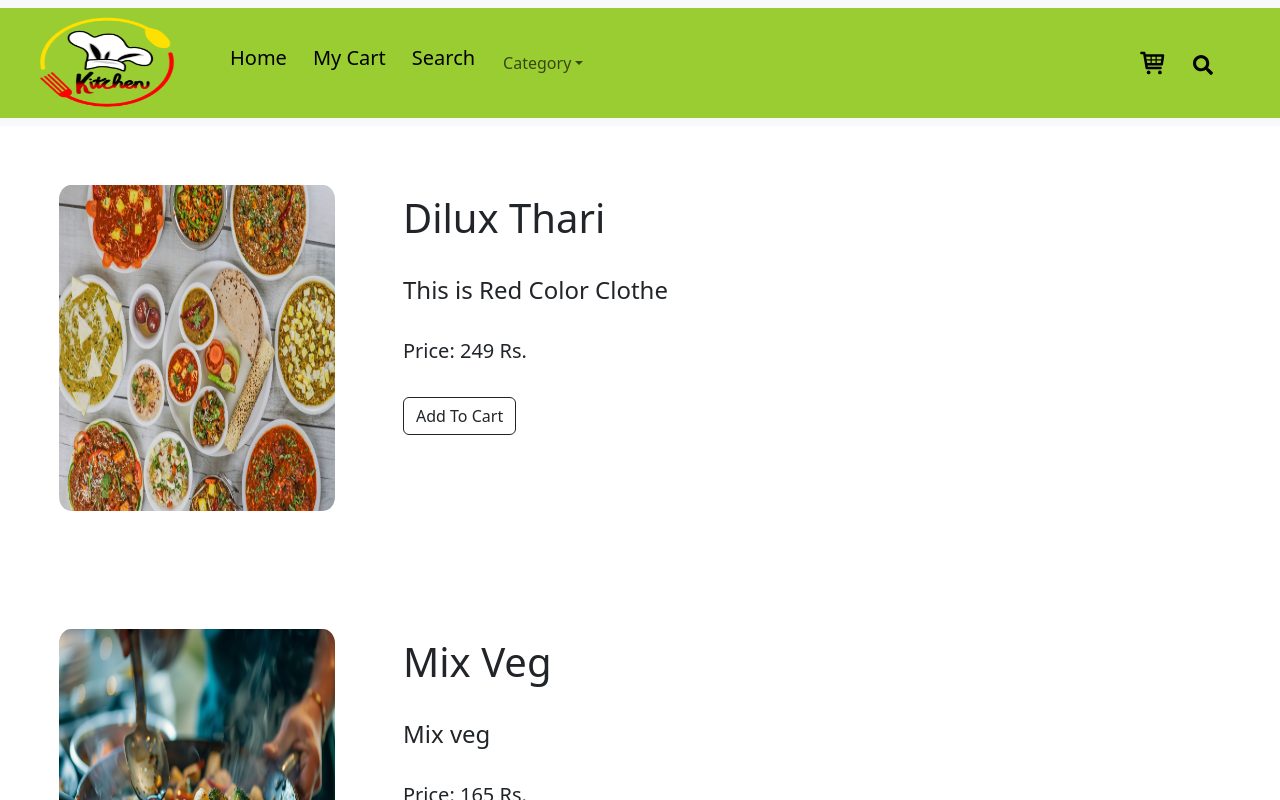
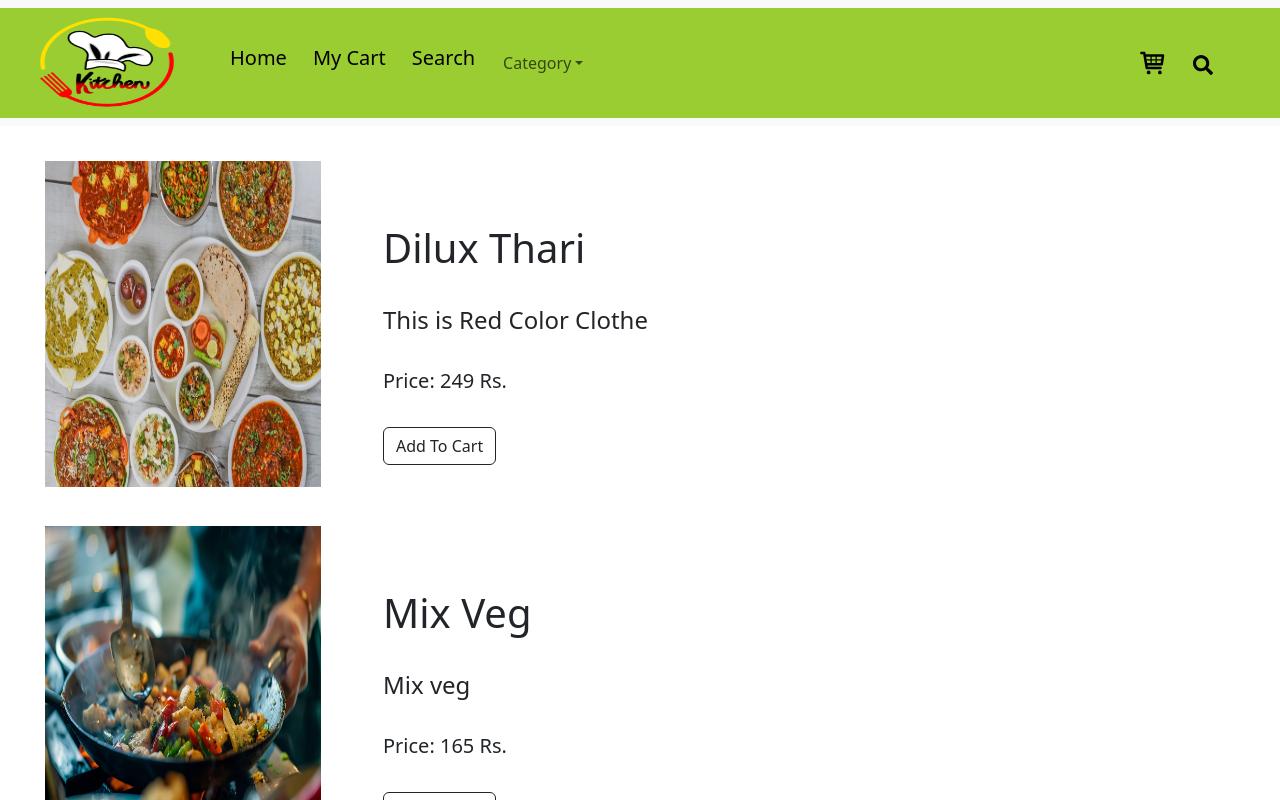
Before and after one commit to rahullokhande123/React.js_Website, a React (Vite) app: page /veg in a window 1280 px wide. Shown: the top 800 px of the page. Built offline with nearby package versions, Linux system fonts and the light colour scheme; data requests are answered from the project's data file.

Commit message:
Veg Page

```diff
--- a/src/css/style.css
+++ b/src/css/style.css
@@ -25,3 +25,9 @@
     color: white;
     margin-top: 150px;
 }
+#vegItem{
+    margin-left: 15%;
+    width: 280px;
+    height: 330px;
+    border: 2px solid white;
+}
--- a/src/pages/Veg.jsx
+++ b/src/pages/Veg.jsx
@@ -29,13 +29,13 @@ const Veg=()=>{
         return(
             <>
                 <tr>
-                    <div style={{display:"flex"}}>
-                        <div>
+                    <div style={{display:"flex",marginTop:"5%"}}>
+                        <div id="vegImgDiv">
                             <td>
-                                 <img src={key.images} style={{width:"280px",height:"330px",margin:"20%",border:"2px solid white",borderRadius:"5%"}} />
+                                 <img id="vegItem" src={key.images} />
                             </td>
                         </div>
-                        <div style={{marginLeft:"120px",marginTop:"10%"}}>
+                        <div style={{marginLeft:"100px",marginTop:"10%"}}>
                             <td>
                                  <h1>{key.name}</h1>
                             </td> <br />
```
